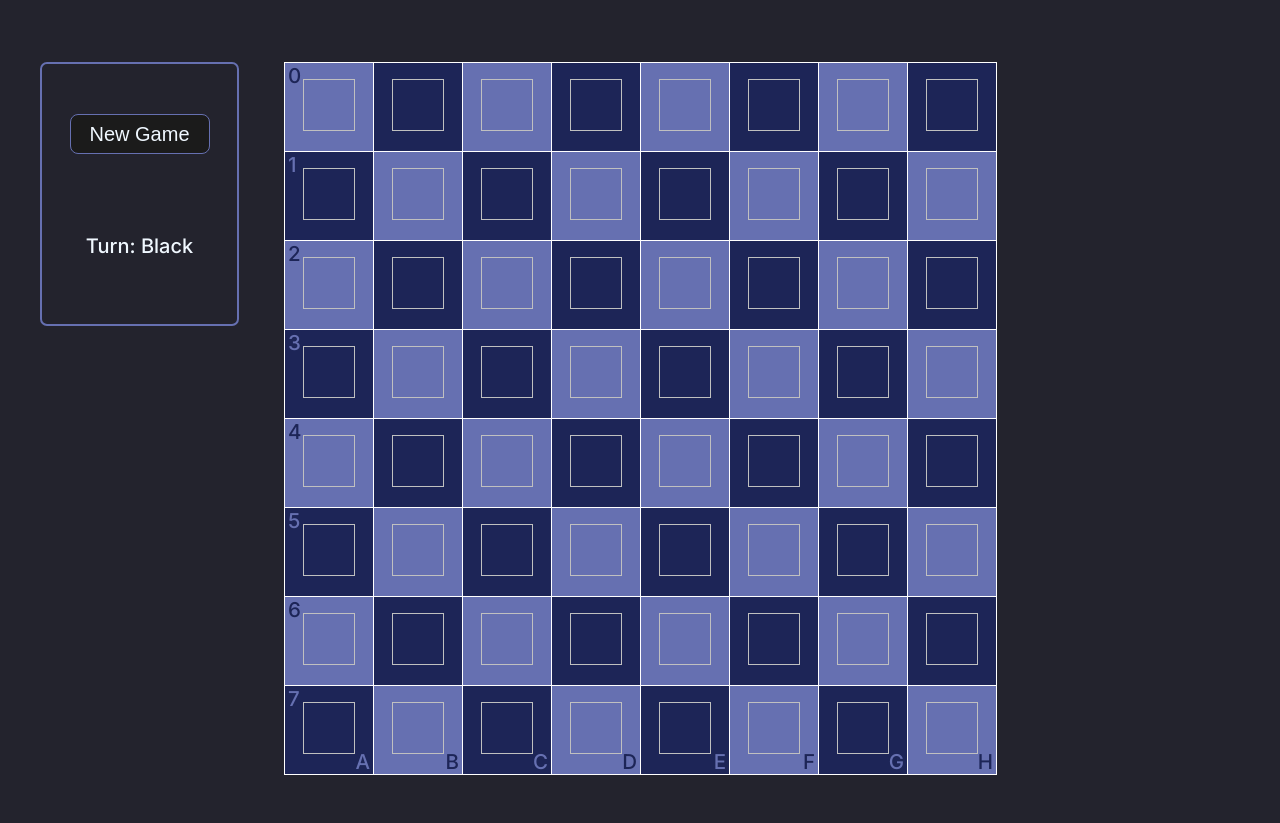
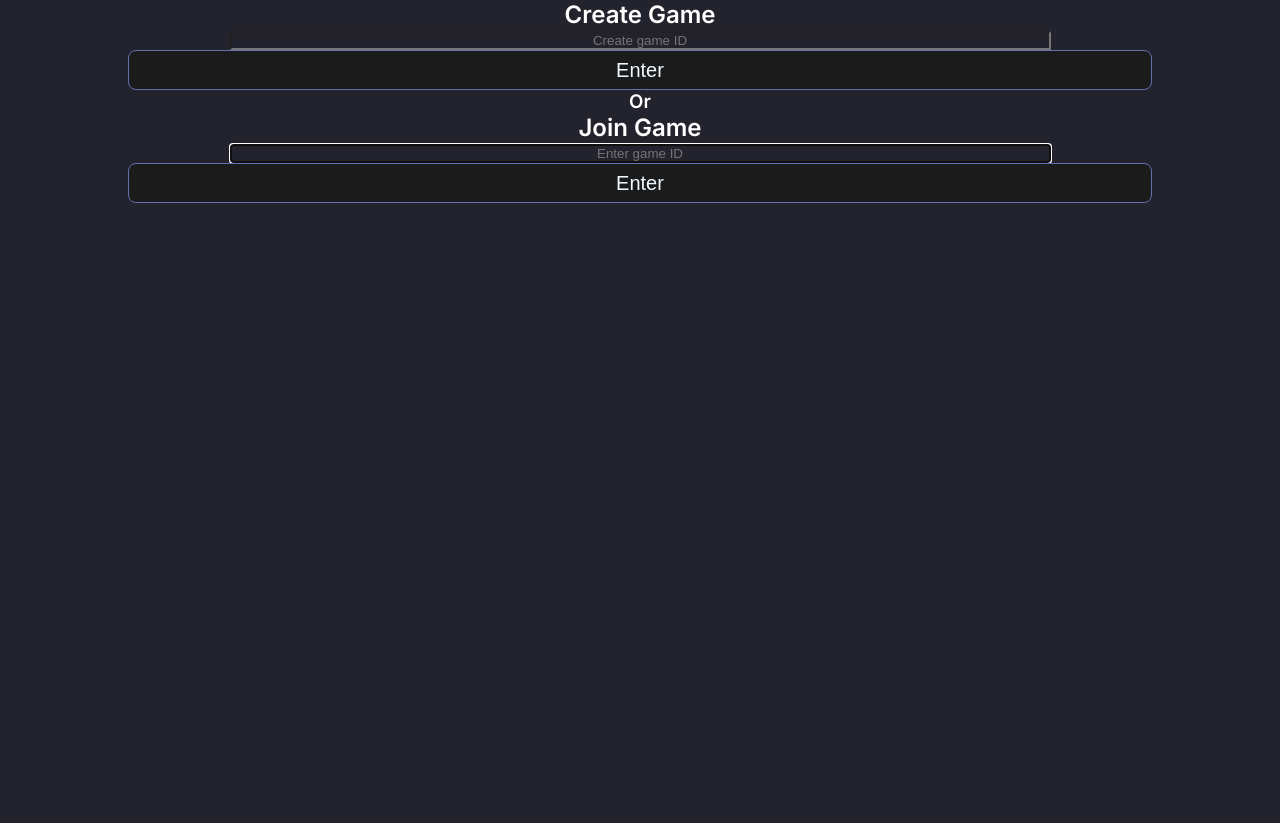
Before and after one commit to eliRoden/chess-website, a Django app: template Chess/chessApp/templates/chessapp/index.html in a window 1280 px wide. After the commit the page ends 203 px from the top, so only its background shows below. Run offline with Django 3.2, Linux system fonts and the light colour scheme; the template is opened without the code that fills it, so the values that code supplies are empty.

Commit message:
Implement basic WebSocket functionality

```diff
--- a/Chess/Chess/urls.py
+++ b/Chess/Chess/urls.py
@@ -21,6 +21,7 @@ from chessApp import views
 urlpatterns = [
     path('admin/', admin.site.urls),
     path('', views.index, name='index'),
-    path('move/<str:move>', views.move, name='move'),
+    path('game/<str:game_id>/move/<str:move>', views.move, name='move'),
+    path('game/<str:game_id>/', views.game, name='game'),
     path('newgame', views.new_game, name='new_game'),
 ]
--- a/Chess/chessApp/static/main.js
+++ b/Chess/chessApp/static/main.js
@@ -1,6 +1,5 @@
 
 function print(boardString) {
-
   let boardArr = [];
   for (let i = 0; i < 8; i++) {
     let row = []
@@ -20,9 +19,6 @@ function print(boardString) {
 
   for (let i = 0; i < 8; i++) {
     const row = document.createElement('tr');
-    /*let newCell = row.insertCell(0);
-    let text = document.createTextNode(i);
-    newCell.appendChild(text);*/
     for (let j = 0; j < 8; j++) {
       const cell = document.createElement('td');
       if ((i + j) % 2 === 0) {
@@ -94,8 +90,9 @@ function print(boardString) {
                     let cBound = c.getBoundingClientRect();
 
                     if (x >= cBound.left && x <= cBound.right && y >= cBound.top && y <= cBound.bottom) {
-                      window.location.href = '/move/' + pieceI+pieceJ+l+m;
-                      //moveRequest( pieceI, pieceJ, l, m);
+                      gameSocket.send(JSON.stringify({
+                        'message': "" + pieceI+pieceJ+l+m
+                    }));
                       document.getElementById(pieceI+" "+pieceJ).classList.remove("highlight");
                       break;
                     }
@@ -163,11 +160,9 @@ function print(boardString) {
   }
 
   let bScoreDiv = document.getElementById('blackScore');
-  let bScoreText = document.createTextNode(blackScoreDif);
-  bScoreDiv.appendChild(bScoreText);
+  bScoreDiv.textContent = blackScoreDif;
   let wScoreDiv = document.getElementById('whiteScore');
-  let wScoreText = document.createTextNode(whiteScoreDif);
-  wScoreDiv.appendChild(wScoreText);
+  wScoreDiv.textContent = whiteScoreDif;
 }
 
 print(board);
--- a/Chess/chessApp/static/style.css
+++ b/Chess/chessApp/static/style.css
@@ -94,7 +94,7 @@ img {
   font-weight: 500;
 }
 
-#newGame {
+.new-game {
   width: 80%;
   min-width:125px;
   border: 1px solid #6670b1;
@@ -105,7 +105,7 @@ img {
   color: aliceblue;
 }
 
-#newGame:hover {
+.new-game:hover {
   background-color: rgb(65, 65, 65);
 }
 
@@ -158,7 +158,7 @@ img {
     z-index: 2;
   }
 
-  #newGame {
+  .new-game {
     width: 60%;
     bottom: 20px;
     position: relative;
--- a/Chess/chessApp/templates/chessapp/index.html
+++ b/Chess/chessApp/templates/chessapp/index.html
@@ -1,5 +1,5 @@
 <!DOCTYPE html>
-<html lang="en">
+<html>
 <head>
     {% load static %}
     <meta charset="UTF-8">
@@ -12,43 +12,42 @@
     <link rel="stylesheet" href="{% static 'style.css' %}">
 </head>
 <body>
-  <div id="blackScore"></div>
-  <div id="middle">
-    <div id="sidebar">
-      <button id="newGame" onclick="window.location.href='{% url 'new_game' %}'">New Game</button>
-      <div id="turn">
-        Turn: {% if board.whites_turn %}
-        White
-      {% else %}
-        Black
-      {% endif %}
-      </div>
-    </div>
-    <table id="chessboard"></table>
-  </div>
-  <div id="whiteScore"></div>
+    <h2>Create Game</h2>
+    <input id="create-game-input" type="text" size="100" placeholder="Create game ID">
+    <input id="create-game-submit" class="new-game" type="button" value="Enter"><br>
+
     <script>
-    var board = "{{ board.content }}";
-    var whites_turn  = "{{ board.whites_turn }}" === "True" ? true : false;
-    var checkmate  = "{{ board.checkmate }}" === "True" ? true : false;
+      document.querySelector('#create-game-input').focus();
+      document.querySelector('#create-game-input').onkeyup = function(e) {
+          if (e.keyCode === 13) {
+              document.querySelector('#create-game-submit').click();
+          }
+      };
 
-    const imageUrls = {
-        whitePawn: "{% static 'images/White Pawn.png' %}",
-        blackPawn: "{% static 'images/Black Pawn.png' %}",
-        whiteRook: "{% static 'images/White Rook.png' %}",
-        blackRook: "{% static 'images/Black Rook.png' %}",
-        whiteKnight: "{% static 'images/White Knight.png' %}",
-        blackKnight: "{% static 'images/Black Knight.png' %}",
-        whiteBishop: "{% static 'images/White Bishop.png' %}",
-        blackBishop: "{% static 'images/Black Bishop.png' %}",
-        whiteQueen: "{% static 'images/White Queen.png' %}",
-        blackQueen: "{% static 'images/Black Queen.png' %}",
-        whiteKing: "{% static 'images/White King.png' %}",
-        blackKing: "{% static 'images/Black King.png' %}"
+      document.querySelector('#create-game-submit').onclick = function(e) {
+          var roomName = document.querySelector('#create-game-input').value;
+          window.location.href = '/game/' + roomName + '/';
       };
     </script>
-<script src="{% static 'main.js' %}"></script>
 
+    <h3>Or</h3>
+    <h2>Join Game</h2>
+    <input id="find-game-input" type="text" size="100" placeholder="Enter game ID">
+    <input id="find-game-submit" class="new-game" type="button" value="Enter">
+
+    <script>
+      document.querySelector('#find-game-input').focus();
+      document.querySelector('#find-game-input').onkeyup = function(e) {
+          if (e.keyCode === 13) {
+              document.querySelector('#find-game-submit').click();
+          }
+      };
+
+      document.querySelector('#find-game-submit').onclick = function(e) {
+          var roomName = document.querySelector('#find-game-input').value;
+          window.location.href = '/game/' + roomName + '/';
+      };
+    </script>
 
 </body>
 </html>
```
Also changed, not shown: Chess/Chess/asgi.py (+8 -1 lines), Chess/Chess/settings.py (+12 -1 lines), Chess/chessApp/consumers.py (+40 -0 lines), Chess/chessApp/routing.py (added, +7 -0 lines), Chess/chessApp/templates/chessapp/game.html (added, +75 -0 lines), Chess/chessApp/views.py (+14 -12 lines). Lines whose indentation alone changed are shown as unchanged.
